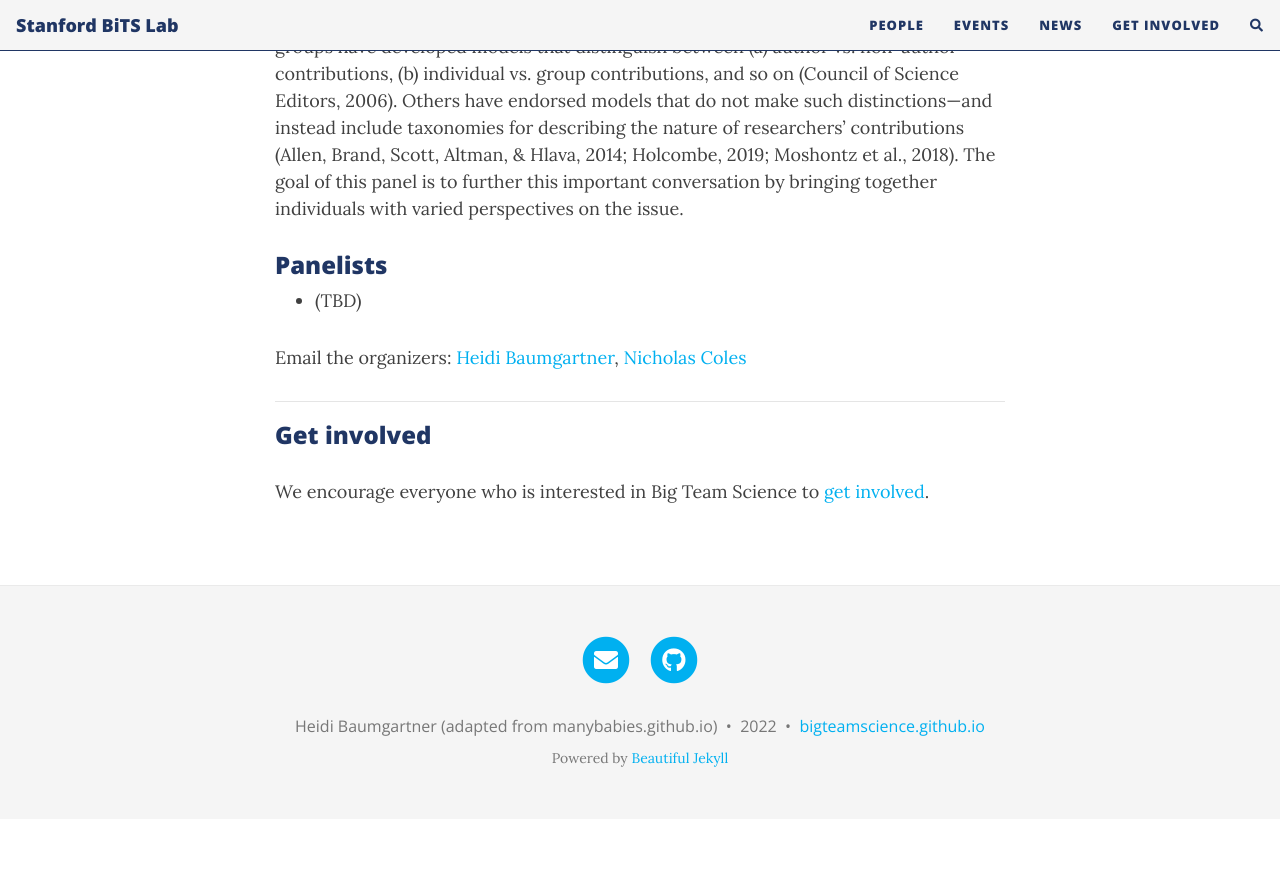
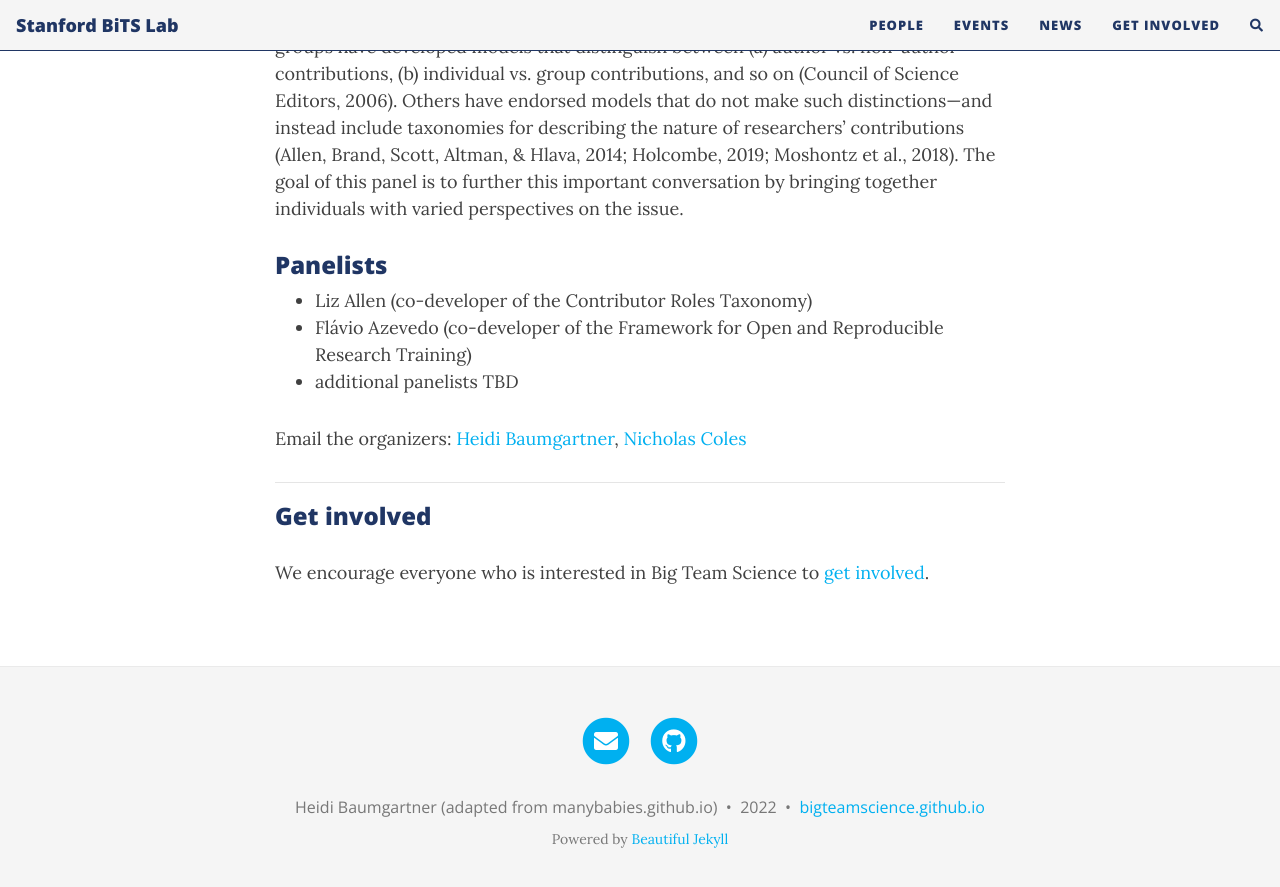
Before and after one commit to heidibaum/bigteamsciencelab.github.io, a Jekyll site: the page built from events.md, in a window 1280 px wide and 900 px high, scrolled down 853 px. Shown: the top 887 px of the window. Built offline with Jekyll 4.4.1, drawn with Linux system fonts in a browser that asks for light colours; nearby versions of some CDN libraries; comment, search, counter and statistics services are not loaded; before the commit the page ends 1672 px from its top, so only the background shows below that.

Commit message:
Update events.md

```diff
--- a/events.md
+++ b/events.md
@@ -14,7 +14,9 @@ cover-img: /assets/img/events_blank.png
 The rise of big team science (Coles et al. 2022) has vitalized conversations about how scientific contributions are recognized and rewarded. This panel will discuss one of the central issues in these conversations: what constitutes authorship in science? Perspectives on this issue vary both within and between individual researchers, scientific organizations, publishers, and science stakeholders. For example, some groups have developed models that distinguish between (a) author vs. non-author contributions, (b) individual vs. group contributions, and so on (Council of Science Editors, 2006). Others have endorsed models that do not make such distinctions—and instead include taxonomies for describing the nature of researchers’ contributions (Allen, Brand, Scott, Altman, & Hlava, 2014; Holcombe, 2019; Moshontz et al., 2018). The goal of this panel is to further this important conversation by bringing together individuals with varied perspectives on the issue.
 
 ### Panelists
-* (TBD)
+* Liz Allen (co-developer of the Contributor Roles Taxonomy)
+* Flávio Azevedo (co-developer of the Framework for Open and Reproducible Research Training)
+* additional panelists TBD
 
 <!---
 * Liz Allen, CRediT
```
